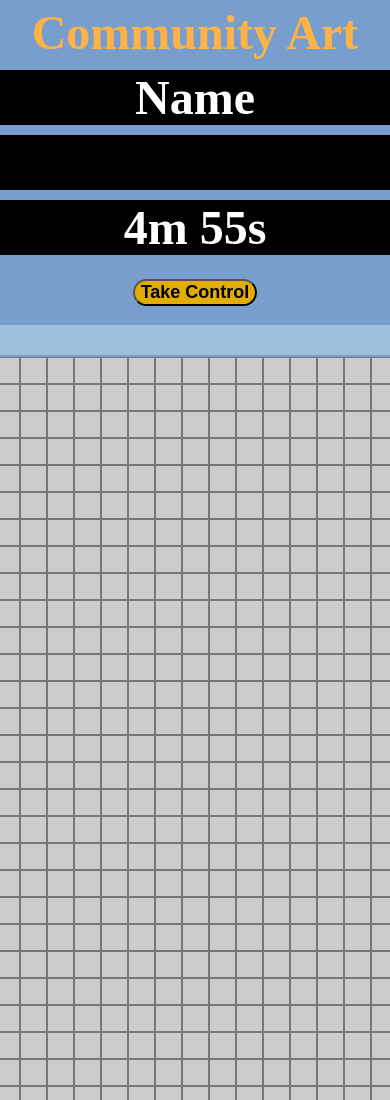
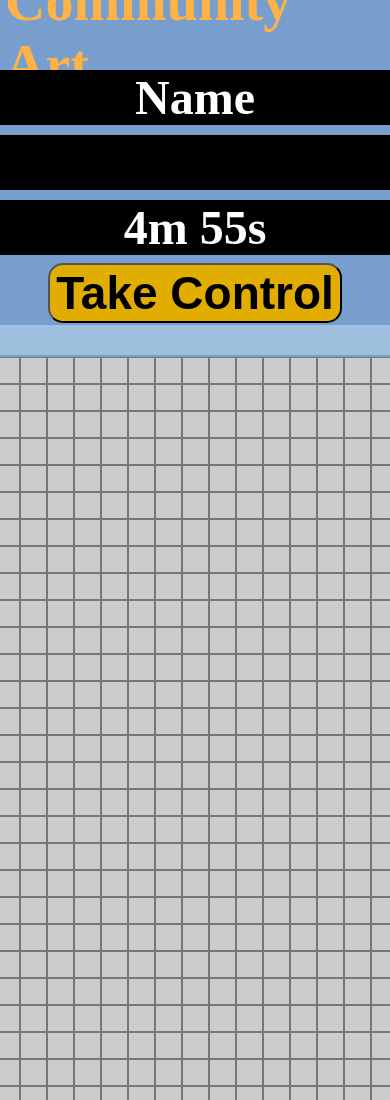
Before and after one commit to apmanager001/painting, a plain HTML site: page mobile/mobile.html in a window 390 px wide. Shown: the top 1100 px of the page. Drawn offline with Linux system fonts and the light colour scheme.

Commit message:
update mobile header

```diff
--- a/mobile/mobile.css
+++ b/mobile/mobile.css
@@ -33,16 +33,15 @@ blue #779ecc
     justify-content: center;
     color:#ffB347;
     height: 55px;
-    font-size: 48px;
+    font-size: 56px;
     font-weight: 600;
     padding: 5px;
 
 }
 .mid-header{
-  display: flex;
+    display: grid;
   align-items:center;
   justify-content: center;
-  padding: 5px;
 }
 .name{
     grid-column: 1/ 2;
@@ -91,7 +90,7 @@ blue #779ecc
 
     background-color: #E1AD01;
     border-radius: 15px;
-    font-size: large;
+    font-size: 46px;
     font-weight: 600;
 }
 
```
